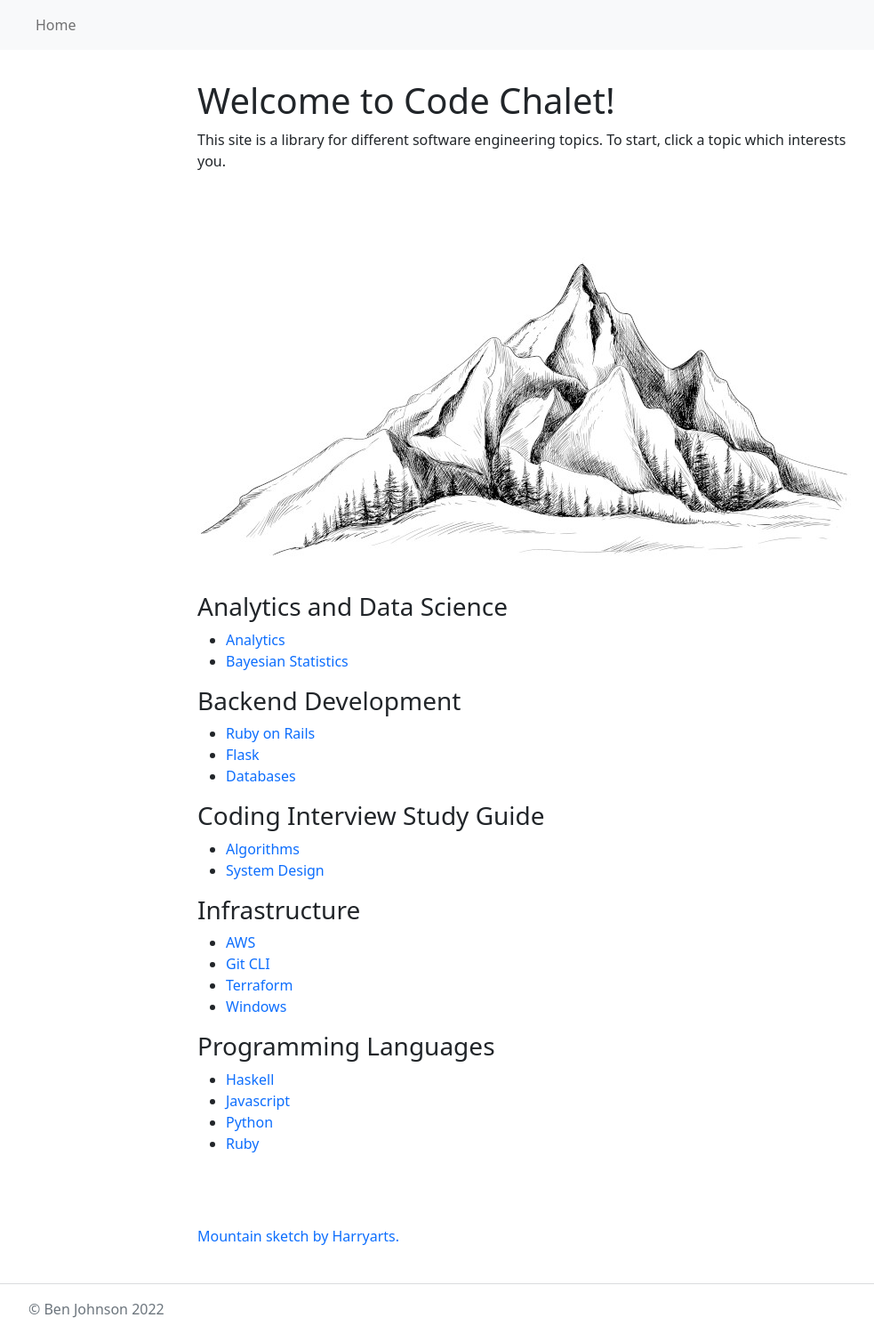
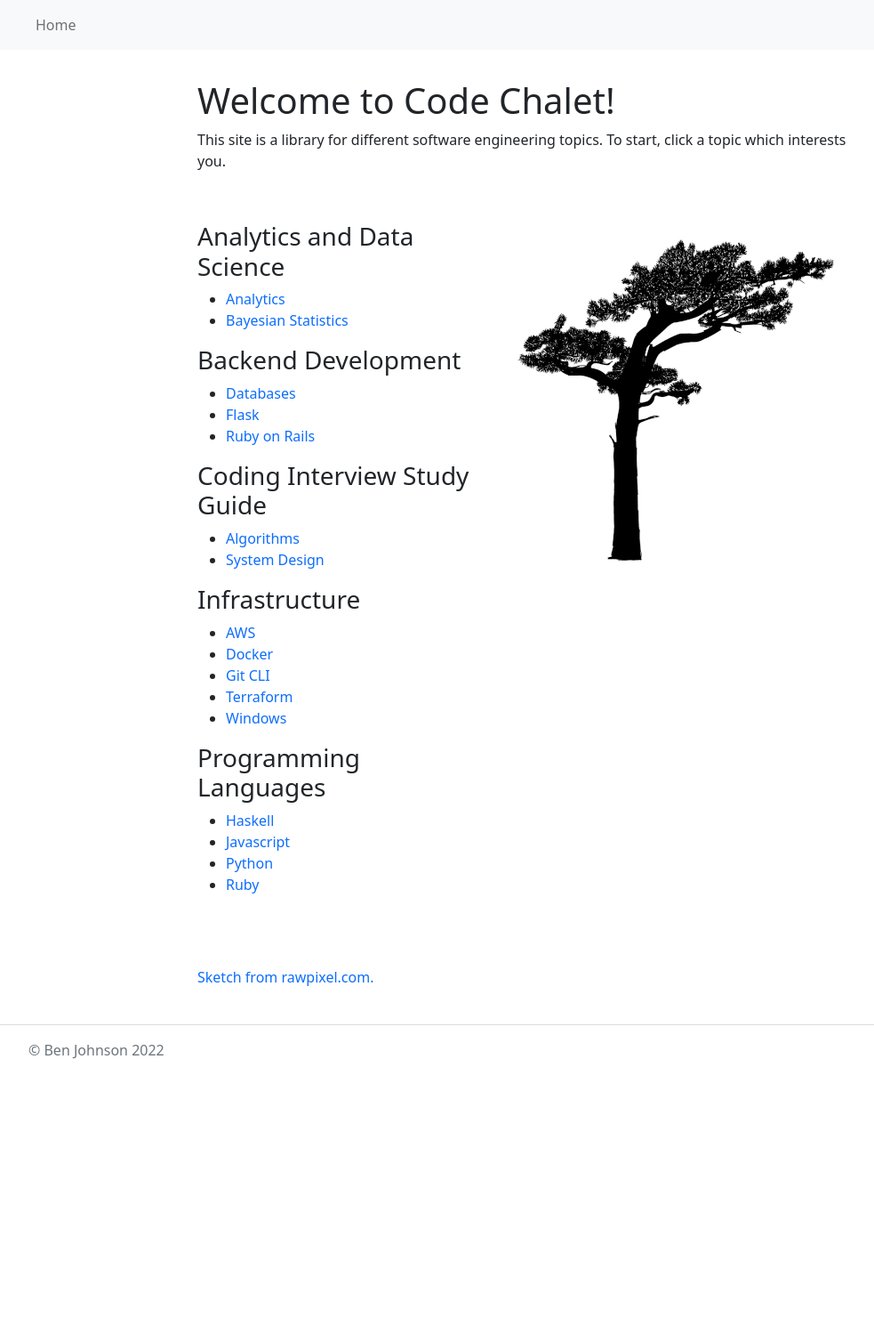
Before and after one commit to bdjohnson529/codechalet.com, a Jekyll site: the page built from index.md, in a window 1280 px wide. Shown: the whole page at 89% size, without its empty margins (50-1033 px from the left). Built offline with Jekyll 4.4.1, drawn with Linux system fonts in a browser that asks for light colours; nearby versions of some CDN libraries; after the commit the page ends 1208 px from its top, so only the background shows below that.

Commit message:
feat: add tree sketch

```diff
--- a/_data/settings.yml
+++ b/_data/settings.yml
@@ -3,9 +3,9 @@ Analytics and Data Science:
   - Bayesian Statistics
 
 Backend Development:
+  - Databases
+  - Flask
   - Ruby on Rails
-  - Flask
-  - Databases
 
 Coding Interview Study Guide:
   - Algorithms
@@ -13,6 +13,7 @@ Coding Interview Study Guide:
 
 Infrastructure:
   - AWS
+  - Docker
   - Git CLI
   - Terraform
   - Windows
--- a/_includes/head.html
+++ b/_includes/head.html
@@ -7,7 +7,6 @@
   <title>Code Chalet</title>
 
   <link rel="stylesheet" href="{{ "/assets/css/main.css" | prepend: site.baseurl }}">
-
 
   <!-- Bootstrap -->
   <link rel="stylesheet" href="https://cdn.jsdelivr.net/npm/bootstrap@5.1.1/dist/css/bootstrap.min.css" integrity="sha384-F3w7mX95PdgyTmZZMECAngseQB83DfGTowi0iMjiWaeVhAn4FJkqJByhZMI3AhiU" crossorigin="anonymous">
@@ -22,4 +21,7 @@
   <!-- Javascript -->
   <script src="{%link assets/js/show_code.js %}" type="text/javascript"></script>
 
+
+
+
 </head>
--- a/index.md
+++ b/index.md
@@ -6,9 +6,11 @@ This site is a library for different software engineering topics. To start, clic
 
 <br>
 
-<img src="{{ site.baseurl }}/assets/img/mountain.jpg" alt="Ski Mountain">
 
-{% for category in site.data.settings %}
+<div class="row">
+  <div class="col">
+
+  {% for category in site.data.settings %}
   <h3>{{ category[0] }}</h3>
 
   <ul>
@@ -22,8 +24,19 @@ This site is a library for different software engineering topics. To start, clic
     {% endfor %}
   </ul>
 
-{% endfor %}
+  {% endfor %}
+
+  </div>
+
+  <div class="col">
+    <img src="{{ site.baseurl }}/assets/img/tree.jpg" alt="Ski Mountain">
+  </div>
+</div>
 
 
 <br><br>
-<p><a href="https://www.freepik.com/vectors/mountain-sketch">Mountain sketch by Harryarts.</a></p>
+<p>
+  <a href='https://www.freepik.com/vectors/plant-silhouette' target="_blank">
+    Sketch from rawpixel.com.
+  </a>
+</p>
```
Also changed, not shown: _docs/terraform/terraform-commands.md (+9 -0 lines), assets/img/tree.jpg (added).
